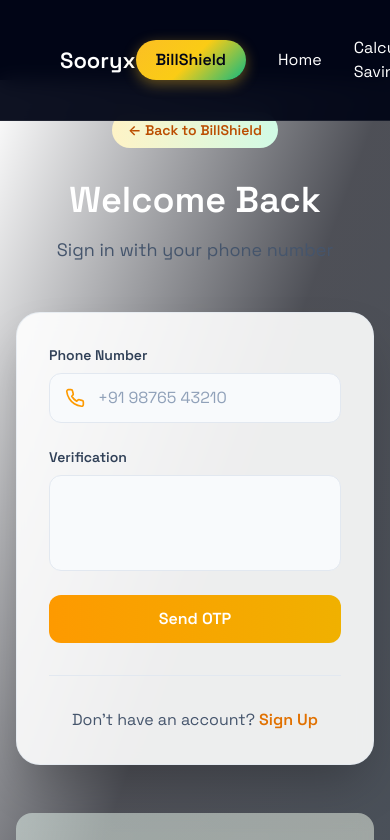
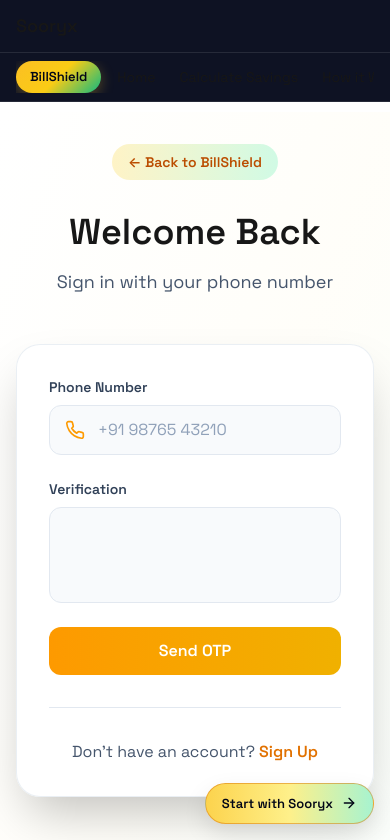
Before and after one commit to sooryx-eng/Sooryx_Live, a Next.js app: page /billshield/login in a window 390 px wide. Shown: the top 840 px of the page. Built offline with nearby package versions, Linux system fonts and the light colour scheme; no server answers.

Commit message:
Improve mobile responsiveness for global nav and floating CTA

```diff
--- a/app/components/FloatingStartButton.tsx
+++ b/app/components/FloatingStartButton.tsx
@@ -3,11 +3,26 @@
 import { usePathname } from "next/navigation";
 import Link from "next/link";
 import { ArrowRight } from "lucide-react";
-import { useState } from "react";
+import { useEffect, useState } from "react";
 
 export default function FloatingStartButton() {
   const pathname = usePathname();
   const [isHovered, setIsHovered] = useState(false);
+  const [isTouchDevice, setIsTouchDevice] = useState(false);
+
+  useEffect(() => {
+    if (typeof window === "undefined") {
+      return;
+    }
+
+    const mediaQuery = window.matchMedia("(hover: none)");
+    const updateDeviceType = () => setIsTouchDevice(mediaQuery.matches);
+
+    updateDeviceType();
+    mediaQuery.addEventListener("change", updateDeviceType);
+
+    return () => mediaQuery.removeEventListener("change", updateDeviceType);
+  }, []);
 
   // Hide on contact and billshield pages
   if (pathname === "/contact" || pathname === "/billshield") {
@@ -21,17 +36,17 @@ export default function FloatingStartButton() {
         onMouseLeave={() => setIsHovered(false)}
         style={{
           position: "fixed",
-          bottom: "32px",
-          right: "32px",
+          bottom: isTouchDevice ? "20px" : "32px",
+          right: isTouchDevice ? "16px" : "32px",
           zIndex: 40,
-          padding: "12px 24px",
+          padding: isTouchDevice ? "10px 16px" : "12px 24px",
           borderRadius: "9999px",
           border: "1px solid rgba(217, 119, 6, 0.5)",
           background: "linear-gradient(to right, #fcd34d, #fef08a, #a7f3d0)",
           color: "#020617",
-          fontSize: "14px",
+          fontSize: isTouchDevice ? "13px" : "14px",
           fontWeight: "600",
-          opacity: isHovered ? 1 : 0,
+          opacity: isTouchDevice ? 1 : (isHovered ? 1 : 0),
           transition: "opacity 0.3s ease-in-out, box-shadow 0.3s ease-in-out",
           boxShadow: isHovered ? "0 20px 45px rgba(217, 119, 6, 0.3)" : "0 10px 25px rgba(0, 0, 0, 0.1)",
           cursor: "pointer",
--- a/app/layout.tsx
+++ b/app/layout.tsx
@@ -19,27 +19,13 @@ export default function RootLayout({
           rel="stylesheet"
         />
       </head>
-      <body style={{ background: "#020617", color: "white", paddingTop: "80px" }}>
+      <body className="bg-slate-950 text-white pt-28 md:pt-20">
         {/* GLOBAL NAVBAR */}
-        <nav style={{
-          display: "flex",
-          justifyContent: "space-between",
-          alignItems: "center",
-          padding: "24px 60px",
-          borderBottom: "1px solid rgba(255,255,255,0.08)",
-          position: "fixed",
-          top: 0,
-          left: 0,
-          right: 0,
-          zIndex: 50,
-          backgroundColor: "rgba(2, 6, 23, 0.95)",
-          backdropFilter: "blur(10px)"
-        }}>
-          <div style={{ fontWeight: 600, fontSize: "22px" }}>
-            Sooryx
-          </div>
+        <nav className="fixed inset-x-0 top-0 z-50 border-b border-white/10 bg-slate-950/95 backdrop-blur">
+          <div className="mx-auto flex max-w-7xl items-center justify-between px-4 py-3 md:px-10 md:py-5">
+            <div className="text-lg font-semibold md:text-[22px]">Sooryx</div>
 
-          <div style={{ display: "flex", gap: "32px", alignItems: "center" }}>
+            <div className="hidden items-center gap-8 md:flex">
               <Link
                 href="/billshield"
                 style={{
@@ -53,7 +39,7 @@ export default function RootLayout({
                   transition: "all 0.3s ease",
                   display: "inline-flex",
                   alignItems: "center",
-                gap: "6px"
+                  gap: "6px",
                 }}
               >
                 BillShield
@@ -62,6 +48,35 @@ export default function RootLayout({
               <Link href="/calculator" style={{ cursor: "pointer" }}>Calculate Savings</Link>
               <Link href="/how-it-works" style={{ cursor: "pointer" }}>How it Works</Link>
               <Link href="/contact" style={{ cursor: "pointer" }}>Contact Us</Link>
+            </div>
+          </div>
+
+          <div className="border-t border-white/10 px-4 py-2 md:hidden">
+            <div className="flex items-center gap-2 overflow-x-auto whitespace-nowrap scrollbar-none">
+              <Link
+                href="/billshield"
+                style={{
+                  cursor: "pointer",
+                  background: "linear-gradient(135deg, #fbbf24, #facc15, #10b981)",
+                  padding: "6px 14px",
+                  borderRadius: "999px",
+                  fontWeight: 600,
+                  color: "#020617",
+                  boxShadow: "0 4px 14px 0 rgba(251, 191, 36, 0.3)",
+                  transition: "all 0.3s ease",
+                  display: "inline-flex",
+                  alignItems: "center",
+                  gap: "6px",
+                  fontSize: "13px",
+                }}
+              >
+                BillShield
+              </Link>
+              <Link href="/" className="px-2 text-sm">Home</Link>
+              <Link href="/calculator" className="px-2 text-sm">Calculate Savings</Link>
+              <Link href="/how-it-works" className="px-2 text-sm">How it Works</Link>
+              <Link href="/contact" className="px-2 text-sm">Contact Us</Link>
+            </div>
           </div>
         </nav>
 
```
Lines whose indentation alone changed are shown as unchanged.
